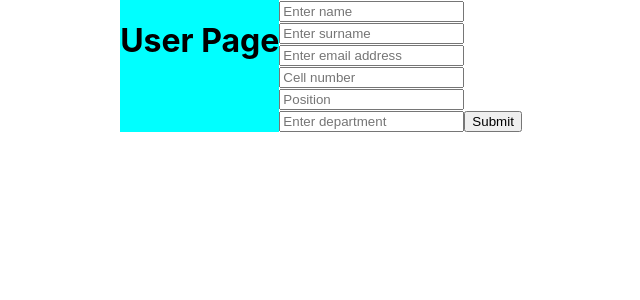
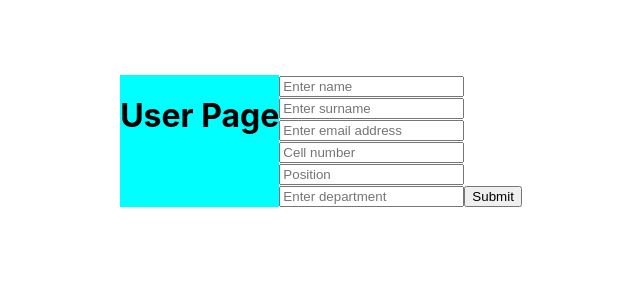
Before and after one commit to ReaDaCoder/employee-app, a React (Create React App) app: page / in a window 1280 px wide. Shown: the top 300 px of the page, without its empty margins (319-959 px from the left). Built offline with nearby package versions, Linux system fonts and the light colour scheme.

Commit message:
added margin and padding inside grid

```diff
--- a/src/App.css
+++ b/src/App.css
@@ -1,6 +1,8 @@
 .wrapper{
   display: flex;
   justify-content: center;
+  margin: 25px;
+  padding:50px;
 }
 .box1{
   background-color: aqua;
```
